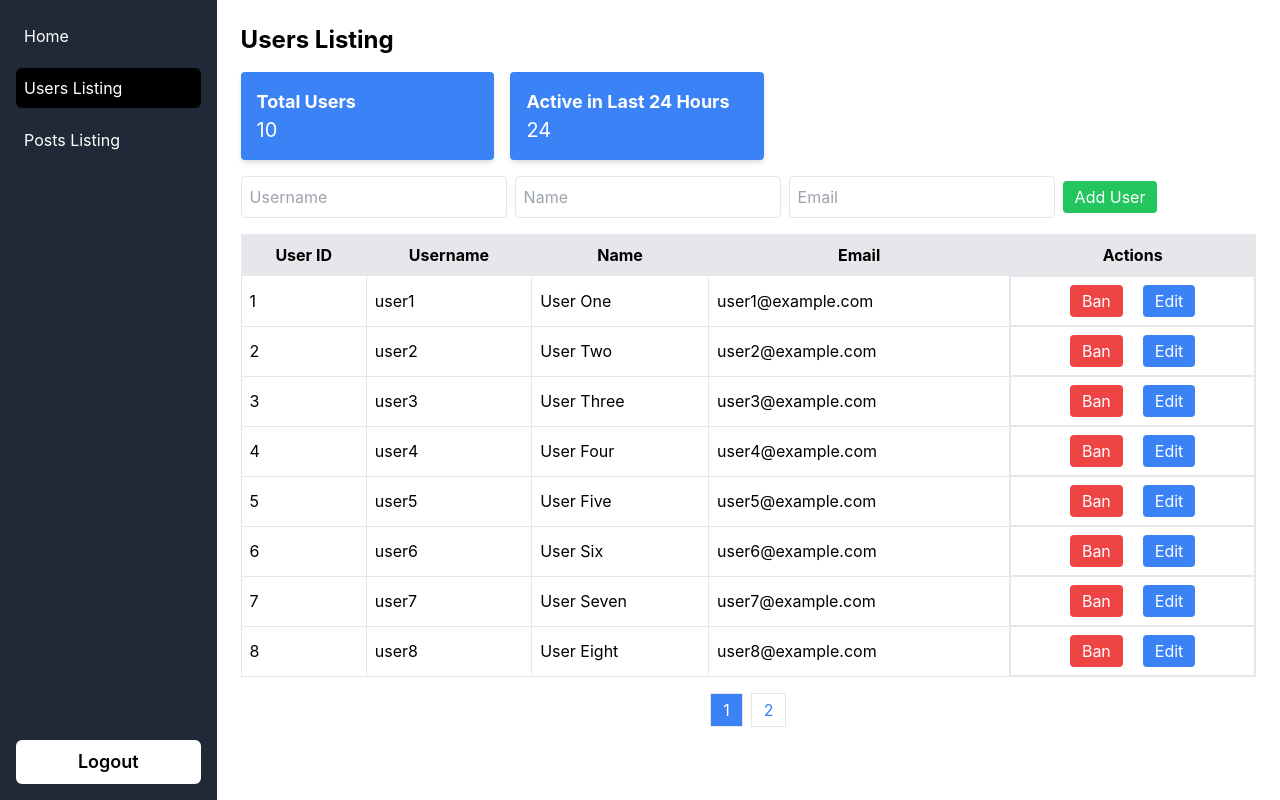
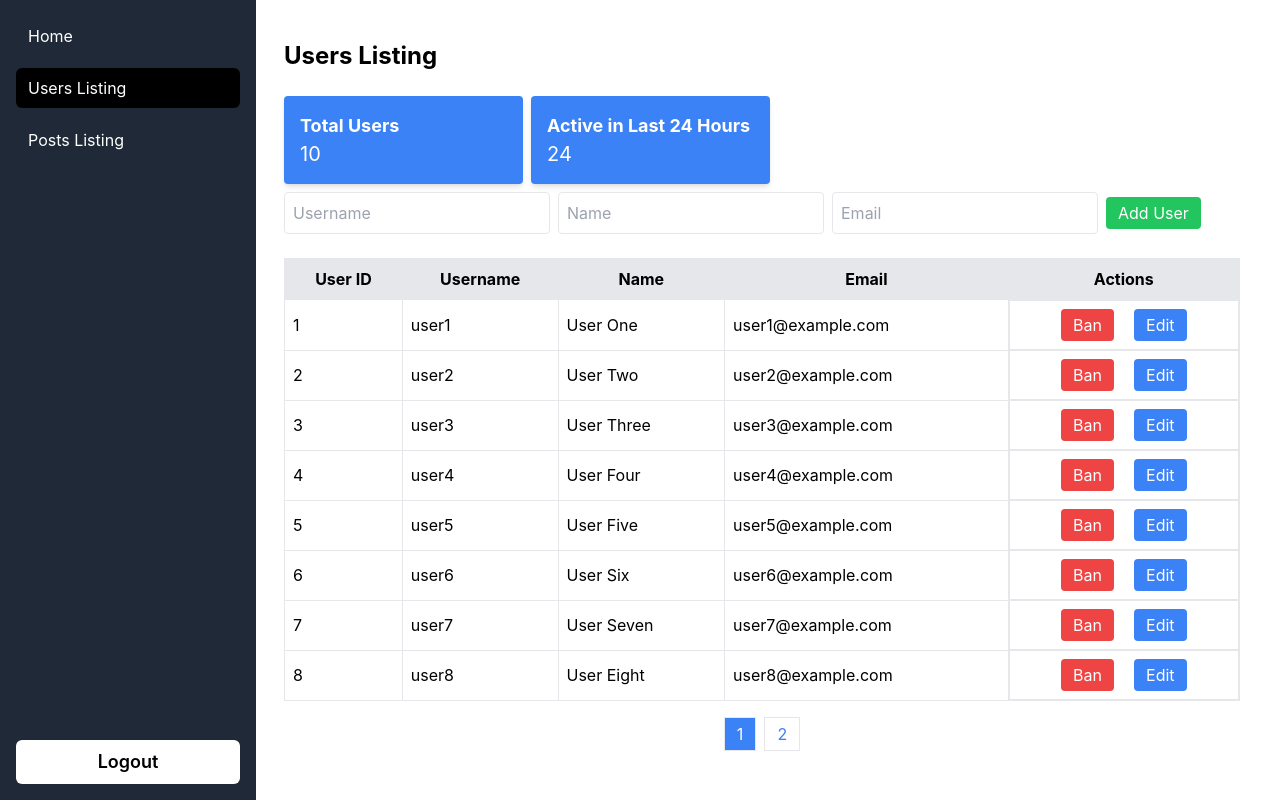
Before and after one commit to Saipatnana/social-media-admin-dashboard, a React (Create React App) app in the folder admin-dashboard/: page /dash/users in a window 1280 px wide. Built offline with nearby package versions, Linux system fonts and the light colour scheme.

Commit message:
responsive-1

```diff
--- a/admin-dashboard/package.json
+++ b/admin-dashboard/package.json
@@ -5,6 +5,7 @@
   "dependencies": {
     "@emotion/react": "^11.13.0",
     "@emotion/styled": "^11.13.0",
+    "@mui/icons-material": "^5.16.7",
     "@mui/material": "^5.16.7",
     "@testing-library/jest-dom": "^5.17.0",
     "@testing-library/react": "^13.4.0",
@@ -12,6 +13,7 @@
     "ajv": "^8.17.1",
     "react": "^18.3.1",
     "react-dom": "^18.3.1",
+    "react-icons": "^5.2.1",
     "react-router-dom": "^6.26.0",
     "react-scripts": "5.0.1",
     "react-toastify": "^10.0.5",
--- a/admin-dashboard/src/components/Dashboard.js
+++ b/admin-dashboard/src/components/Dashboard.js
@@ -5,7 +5,7 @@ const Dashboard = ({ totalUsers, totalPosts }) => {
   const { usersCount, postsCount,recentPostsCount } = useContext(AuthContext);
 
   return (
-    <div className="p-6 w-full">
+    <div className="p-6 pl-2 w-full">
       <h1 className="text-2xl font-bold mb-6">Admin Dashboard</h1>
       <div className="grid grid-cols-1 sm:grid-cols-2 md:grid-cols-4 gap-4">
         <div className="bg-blue-500 text-white p-4 rounded-lg shadow">
--- a/admin-dashboard/src/components/KPIBox.js
+++ b/admin-dashboard/src/components/KPIBox.js
@@ -2,7 +2,7 @@ import React from 'react';
 
 const KPIBox = ({ title, value }) => {
   return (
-    <div className="bg-blue-500 text-white p-4 rounded shadow-md w-1/4">
+    <div className="bg-blue-500 text-white p-4 rounded w-full shadow-md md:w-1/4 m-2 ml-0">
       <h3 className="text-lg font-bold">{title}</h3>
       <p className="text-xl">{value}</p>
     </div>
--- a/admin-dashboard/src/components/Layout.js
+++ b/admin-dashboard/src/components/Layout.js
@@ -1,12 +1,27 @@
-import React from "react";
+import React, { useState } from "react";
 import { Outlet } from "react-router-dom";
 import Navbar from "./Navbar";
+import MenuIcon from "@mui/icons-material/Menu";
+import { IconButton } from "@mui/material";
 
 function Layout() {
+  const [drawerOpen, setDrawerOpen] = useState(false);
+
+  const toggleDrawer = (newOpen) => () => {
+    setDrawerOpen(newOpen);
+  };
+
   return (
     <div className="flex w-full">
-      <Navbar />
-      <Outlet/>
+      <Navbar open={drawerOpen} toggleDrawer={toggleDrawer} />
+      <div className="flex-grow p-4 max-w-full">
+        <div className="md:hidden">
+          <IconButton onClick={toggleDrawer(true)}>
+            <MenuIcon />
+          </IconButton>
+        </div>
+        <Outlet />
+      </div>
     </div>
   );
 }
--- a/admin-dashboard/src/components/Navbar.js
+++ b/admin-dashboard/src/components/Navbar.js
@@ -1,25 +1,105 @@
-import React from 'react';
-import { Link, useLocation, useNavigate } from 'react-router-dom';
-import {toast} from 'react-toastify'
+import * as React from "react";
+import { Link, useLocation, useNavigate } from "react-router-dom";
+import { toast } from "react-toastify";
+import Box from "@mui/material/Box";
+import Drawer from "@mui/material/Drawer";
+import List from "@mui/material/List";
+import Divider from "@mui/material/Divider";
+import ListItem from "@mui/material/ListItem";
+import ListItemButton from "@mui/material/ListItemButton";
+import ListItemText from "@mui/material/ListItemText";
+import { IconButton } from "@mui/material";
+import MenuIcon from "@mui/icons-material/Menu";
 
-const Navbar = () => {
-  const location  = useLocation().pathname;
-  const navgate = useNavigate()
+const Navbar = ({ open, toggleDrawer }) => {
+  const location = useLocation().pathname;
+  const navigate = useNavigate();
 
   const onLogout = () => {
-    localStorage.clear()
-    navgate('/')
-    toast.success("Logged Out")
-  }
+    localStorage.clear();
+    navigate("/");
+    toast.success("Logged Out");
+  };
+
+  const DrawerList = (
+    <Box sx={{ width: 250 }} role="presentation" onClick={toggleDrawer(false)}>
+      <List>
+        <ListItem disablePadding>
+          <ListItemButton component={Link} to="/dash">
+            <ListItemText primary="Home" />
+          </ListItemButton>
+        </ListItem>
+        <ListItem disablePadding>
+          <ListItemButton component={Link} to="/dash/users">
+            <ListItemText primary="Users Listing" />
+          </ListItemButton>
+        </ListItem>
+        <ListItem disablePadding>
+          <ListItemButton component={Link} to="/dash/posts">
+            <ListItemText primary="Posts Listing" />
+          </ListItemButton>
+        </ListItem>
+      </List>
+      <Divider />
+      <List>
+        <ListItem disablePadding>
+          <ListItemButton onClick={onLogout}>
+            <ListItemText primary="Logout" />
+          </ListItemButton>
+        </ListItem>
+      </List>
+    </Box>
+  );
 
   return (
-    <div className="flex flex-col w-64 bg-gray-800 min-h-screen p-4 justify-between">
-      <ul className={`flex-col space-y-3`}>
-        <li className={`${location==='/dash'?'bg-black':''} rounded-md pt-2 pb-2 pl-2`}><Link className="text-white hover:text-gray-300" to="/dash">Home</Link></li>
-        <li className={`${location==='/dash/users'?'bg-black':''} rounded-md pt-2 pb-2 pl-2`}><Link className="text-white hover:text-gray-300" to="./users">Users Listing</Link></li>
-        <li className={`${location==='/dash/posts'?'bg-black':''} rounded-md pt-2 pb-2 pl-2`}><Link className="text-white hover:text-gray-300" to="./posts">Posts Listing</Link></li>
-      </ul>
-      <button className='text-black font-semibold pt-2 pb-2 text-lg bg-white rounded-md' onClick={onLogout}>Logout</button>
+    <div className="flex flex-col md:flex-row">
+      {/* Mobile Drawer */}
+      <div className="block md:hidden">
+        <Drawer open={open} onClose={toggleDrawer(false)}>
+          {DrawerList}
+        </Drawer>
+      </div>
+
+      {/* Desktop Sidebar */}
+      <div className="hidden md:block w-64 bg-gray-800 min-h-screen p-4">
+        <div className="flex flex-col justify-between h-full">
+          <ul className="flex flex-col space-y-3">
+            <li
+              className={`rounded-md pt-2 pb-2 pl-3 ${
+                location === "/dash" ? "bg-black" : ""
+              }`}
+            >
+              <Link className="text-white hover:text-gray-300" to="/dash">
+                Home
+              </Link>
+            </li>
+            <li
+              className={`rounded-md pt-2 pb-2 pl-3 ${
+                location === "/dash/users" ? "bg-black" : ""
+              }`}
+            >
+              <Link className="text-white hover:text-gray-300" to="/dash/users">
+                Users Listing
+              </Link>
+            </li>
+            <li
+              className={`rounded-md pt-2 pb-2 pl-3 ${
+                location === "/dash/posts" ? "bg-black" : ""
+              }`}
+            >
+              <Link className="text-white hover:text-gray-300" to="/dash/posts">
+                Posts Listing
+              </Link>
+            </li>
+          </ul>
+          <button
+            className="mt-4 w-full text-black font-semibold pt-2 pb-2 text-lg bg-white rounded-md"
+            onClick={onLogout}
+          >
+            Logout
+          </button>
+        </div>
+      </div>
     </div>
   );
 };
--- a/admin-dashboard/src/components/PostsListingPage.js
+++ b/admin-dashboard/src/components/PostsListingPage.js
@@ -41,7 +41,7 @@ const PostsListingPage = () => {
   };
 
   return (
-    <div className="p-6 w-full">
+    <div className="p-6 pl-2 max-w-full">
       <h2 className="text-2xl font-bold mb-4">Posts Listing</h2>
       <div className="flex space-x-4 mb-4">
         <KPIBox title="Total Posts" value={totalPosts} />
@@ -52,18 +52,18 @@ const PostsListingPage = () => {
           placeholder="Caption"
           value={newPost.caption}
           onChange={(e) => setNewPost({ ...newPost, caption: e.target.value })}
-          className="border rounded p-2 mr-2"
+          className="border rounded p-2 mr-2 mb-2"
         />
         <input
           type="text"
           placeholder="Media URL"
           value={newPost.media_url}
           onChange={(e) => setNewPost({ ...newPost, media_url: e.target.value })}
-          className="border rounded p-2 mr-2"
+          className="border rounded p-2 mr-2 mb-2"
         />
         <button
           onClick={handleAddPost}
-          className="bg-green-500 text-white py-1 px-3 rounded hover:bg-green-400"
+          className="bg-green-500 text-white py-1 px-3 rounded hover:bg-green-400 mt-2"
         >
           Add Post
         </button>
--- a/admin-dashboard/src/components/ProtectedRoute.js
+++ /dev/null
@@ -1,15 +0,0 @@
-import React, { useContext } from 'react';
-import { Navigate } from 'react-router-dom';
-import { AuthContext } from '../context/AuthContext';
-
-const ProtectedRoute = ({ children }) => {
-  const { isAuthenticated } = useContext(AuthContext);
-
-  if (!isAuthenticated) {
-    return <Navigate to="/" />;
-  }
-
-  return children;
-};
-
-export default ProtectedRoute;
--- a/admin-dashboard/src/components/UsersListingPage.js
+++ b/admin-dashboard/src/components/UsersListingPage.js
@@ -3,6 +3,7 @@ import { users as initialUsers } from "../data/dummyData";
 import KPIBox from "./KPIBox";
 import Pagination from "./Pagination";
 import { AuthContext } from "../context/AuthContext";
+import { toast } from "react-toastify";
 
 const UsersListingPage = () => {
   const { setUsersCount } = useContext(AuthContext);
@@ -25,9 +26,15 @@ const UsersListingPage = () => {
   const activeUsers = 24; // Placeholder for users active in the last 24 hours
 
   const handleAddUser = () => {
-    const userId = users.length + 1; // Example: increment user ID
-    setUsers([...users, { user_id: userId, ...newUser }]);
-    setNewUser({ username: "", name: "", email: "" }); // Reset form
+    if (newUser.username !== "" && newUser.name !== "" && newUser.email !== "") {
+      const userId = users.length + 1; // Example: increment user ID
+      setUsers([...users, { user_id: userId, ...newUser }]);
+      setNewUser({ username: "", name: "", email: "" }); // Reset form
+      toast.success("New User Added");
+    }
+    else{
+      toast.error("Please fill in all fields");
+    }
   };
 
   const handleBanUser = (userId) => {
@@ -43,9 +50,9 @@ const UsersListingPage = () => {
   };
 
   return (
-    <div className="p-6 w-full">
+    <div className="p-6 pl-3 w-[100%] md:w-full">
       <h2 className="text-2xl font-bold mb-4">Users Listing</h2>
-      <div className="flex space-x-4 mb-4">
+      <div className="flex flex-col md:flex-row">
         <KPIBox title="Total Users" value={totalUsers} />
         <KPIBox title="Active in Last 24 Hours" value={activeUsers} />
       </div>
@@ -55,14 +62,14 @@ const UsersListingPage = () => {
           placeholder="Username"
           value={newUser.username}
           onChange={(e) => setNewUser({ ...newUser, username: e.target.value })}
-          className="border rounded p-2 mr-2"
+          className="border rounded p-2 mr-2 mb-2"
         />
         <input
           type="text"
           placeholder="Name"
           value={newUser.name}
           onChange={(e) => setNewUser({ ...newUser, name: e.target.value })}
-          className="border rounded p-2 mr-2"
+          className="border rounded p-2 mr-2 mb-2"
         />
         <input
           type="email"
```
Also changed, not shown: 1 other file (tests, documents, lock files or other folders).
